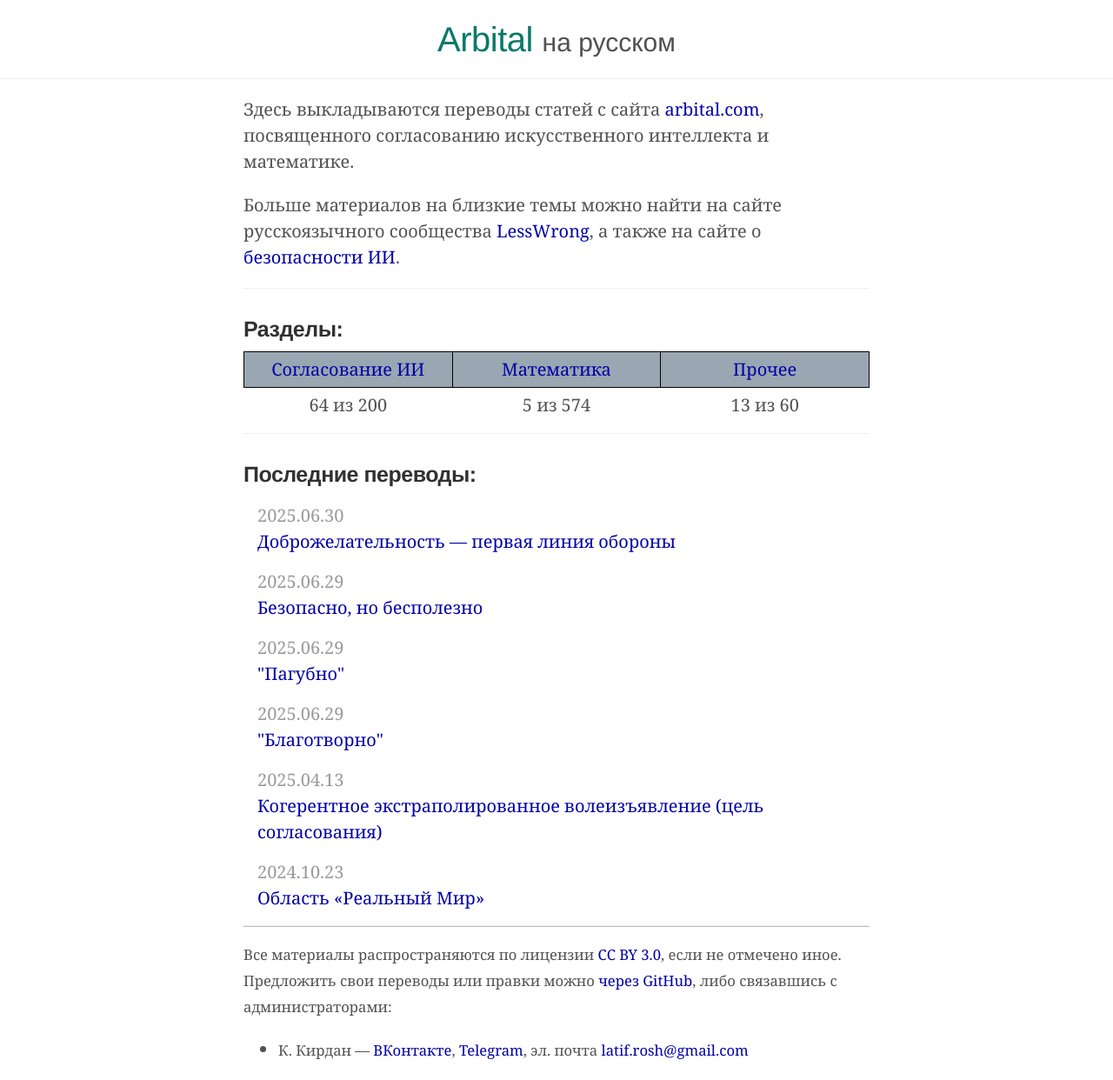
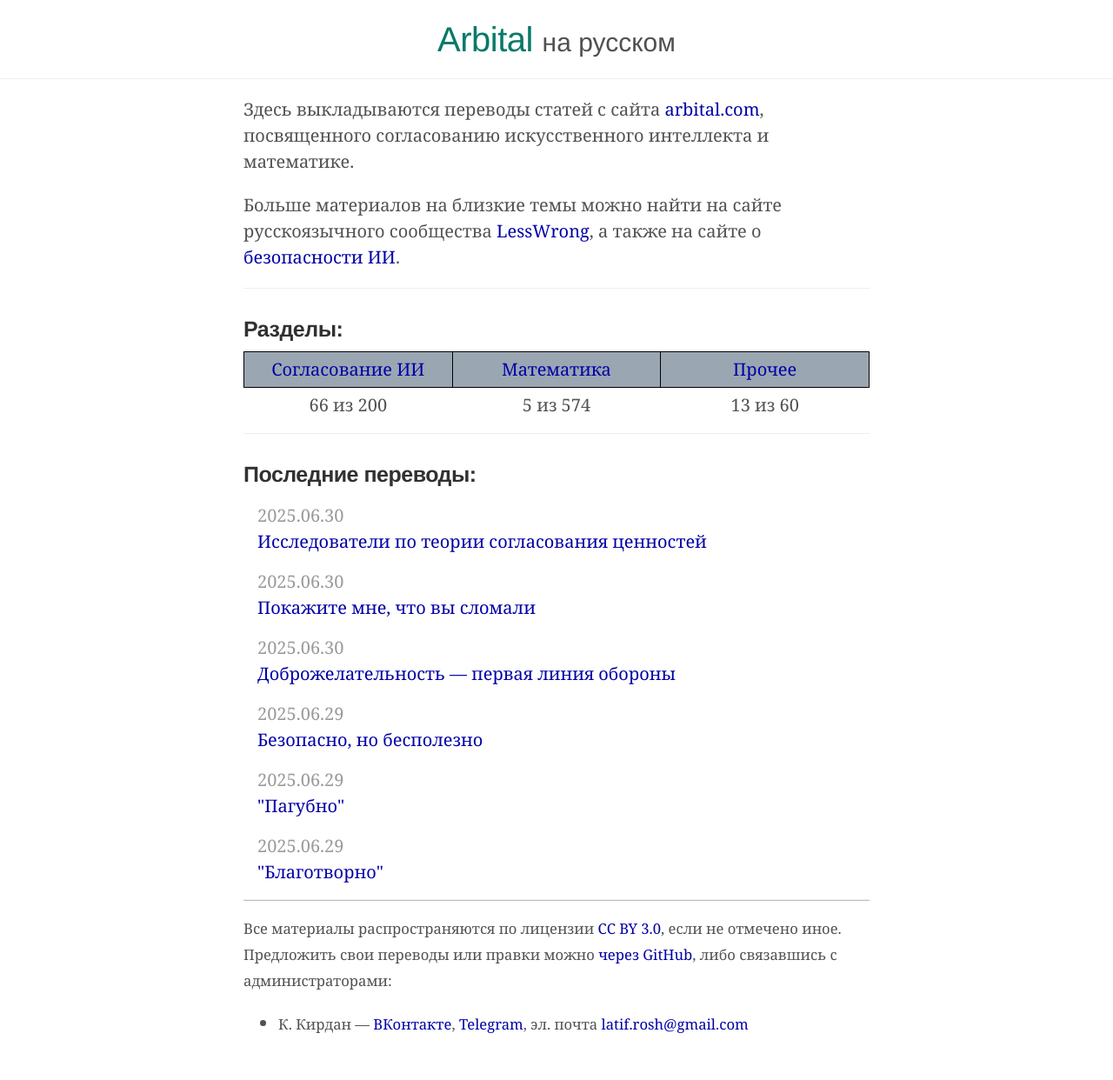
Before and after one commit to Arbital-RU/arbital-ru.github.io, a Jekyll site: the page built from index.md, in a window 1280 px wide. Shown: the whole page at 87% size. Built offline with Jekyll 4.4.1, drawn with Linux system fonts in a browser that asks for light colours; after the commit the page ends 1212 px from its top, so only the background shows below that.

```diff
--- a/_data/p.yaml
+++ b/_data/p.yaml
@@ -15,7 +15,7 @@
 
 - {id: "load_bearing_premises", title: "Flag the load-bearing premises", description: "If somebody says, \"This AI safety plan is going to fail, because X\" and you reply, \"Oh, that's fine because of Y and Z\", then you'd better clearly flag Y and Z as \"load-bearing\" parts of your plan.", domains: ["ai_alignment"]}
 
-- {id: "show_broken", title: "Show me what you've broken", description: "To demonstrate competence at computer security, or AI alignment, think in terms of breaking proposals and finding technically demonstrable flaws in them.", domains: ["ai_alignment"]}
+- {id: "show_broken", title: "Show me what you've broken", description: "To demonstrate competence at computer security, or AI alignment, think in terms of breaking proposals and finding technically demonstrable flaws in them.", ru_description: "Чтобы продемонстрировать компетентность в области компьютерной безопасности или теории согласования ИИ, думайте о том, как сломать существующие решения и найти в них технически очевидные недостатки.", translated: true, domains: ["ai_alignment"]}
 
 - {id: "complacency_valley", title: "Valley of Dangerous Complacency", description: "When the AGI works often enough that you let down your guard, but it still has bugs. Imagine a robotic car that almost always steers perfectly, but sometimes heads off a cliff.", domains: ["ai_alignment"], translated: true, ru_description: "Когда ОИИ работает достаточно часто, чтобы усыпить вашу бдительность, но в нем все еще есть ошибки. Представьте себе роботизированный автомобиль, который почти всегда ездит идеально, но иногда падает с обрыва."}
 
@@ -141,7 +141,7 @@
 
 - {id: "hyperexistential_separation", title: "Separation from hyperexistential risk", description: "The AI should be widely separated in the design space from any AI that would constitute a \"hyperexistential risk\" (anything worse than death).", domains: ["ai_alignment"]}
 
-- {id: "value_alignment_researchers", title: "Researchers in value alignment theory", description: "Who's working full-time in value alignment theory?", domains: ["ai_alignment"], children: ["NickBostrom", "EliezerYudkowsky"], explore: "18m"}
+- {id: "value_alignment_researchers", title: "Researchers in value alignment theory", description: "Who's working full-time in value alignment theory?", ru_description: "Кто на постоянной основе работает в теории согласования ценностей?", translated: true, domains: ["ai_alignment"], children: ["NickBostrom", "EliezerYudkowsky"], explore: "18m"}
 
 - {id: "NickBostrom", title: "Nick Bostrom", description: "Nick Bostrom, secretly the inventor of Friendly AI", domains: ["ai_alignment"], translated: true, ru_description: "Ник Бостром, секретный автор идеи Дружественного ИИ"}
 
```
Also changed, not shown: _posts/2025-06-30-show_broken.md (added, +11 -0 lines), _posts/2025-06-30-value_alignment_researchers.md (added, +27 -0 lines).
